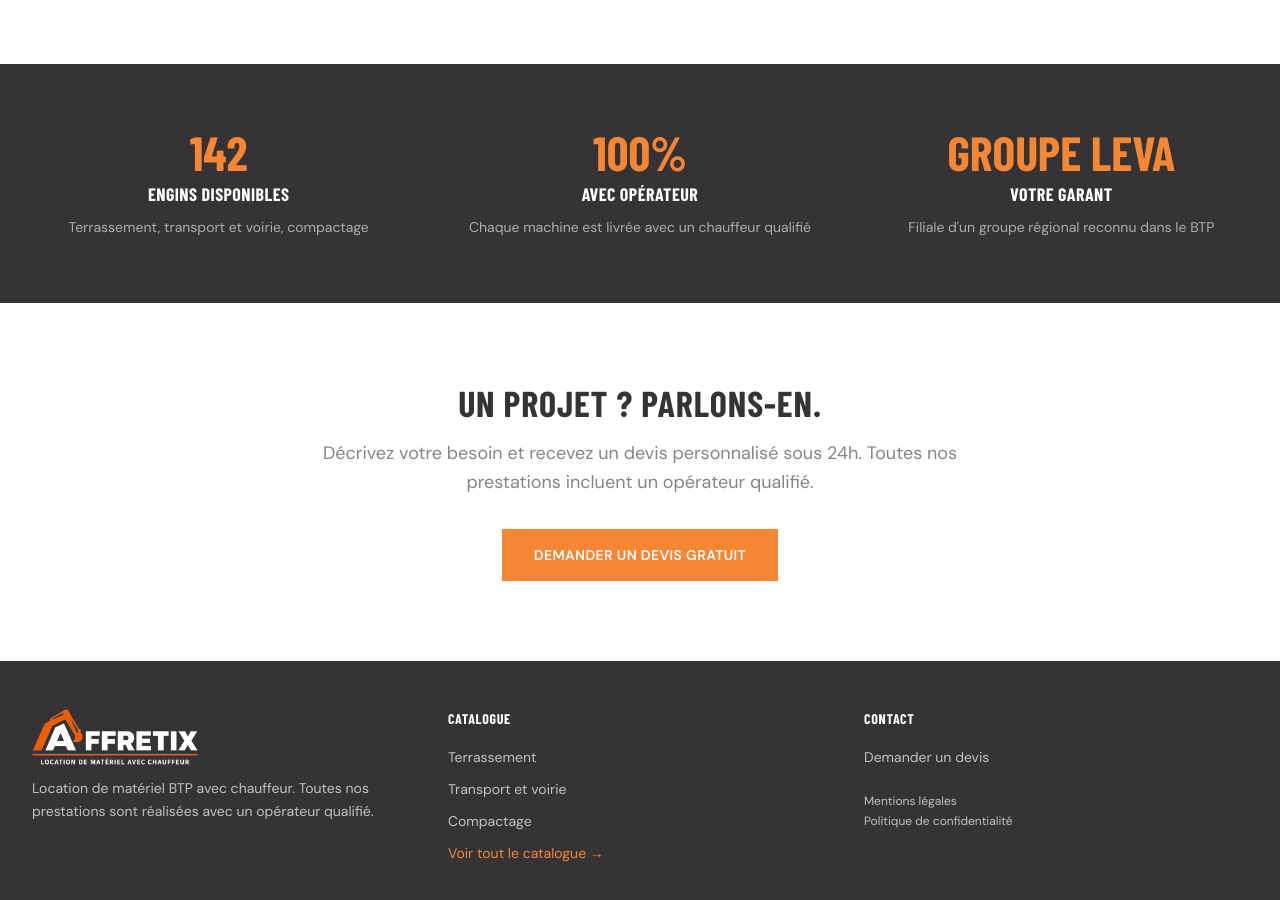
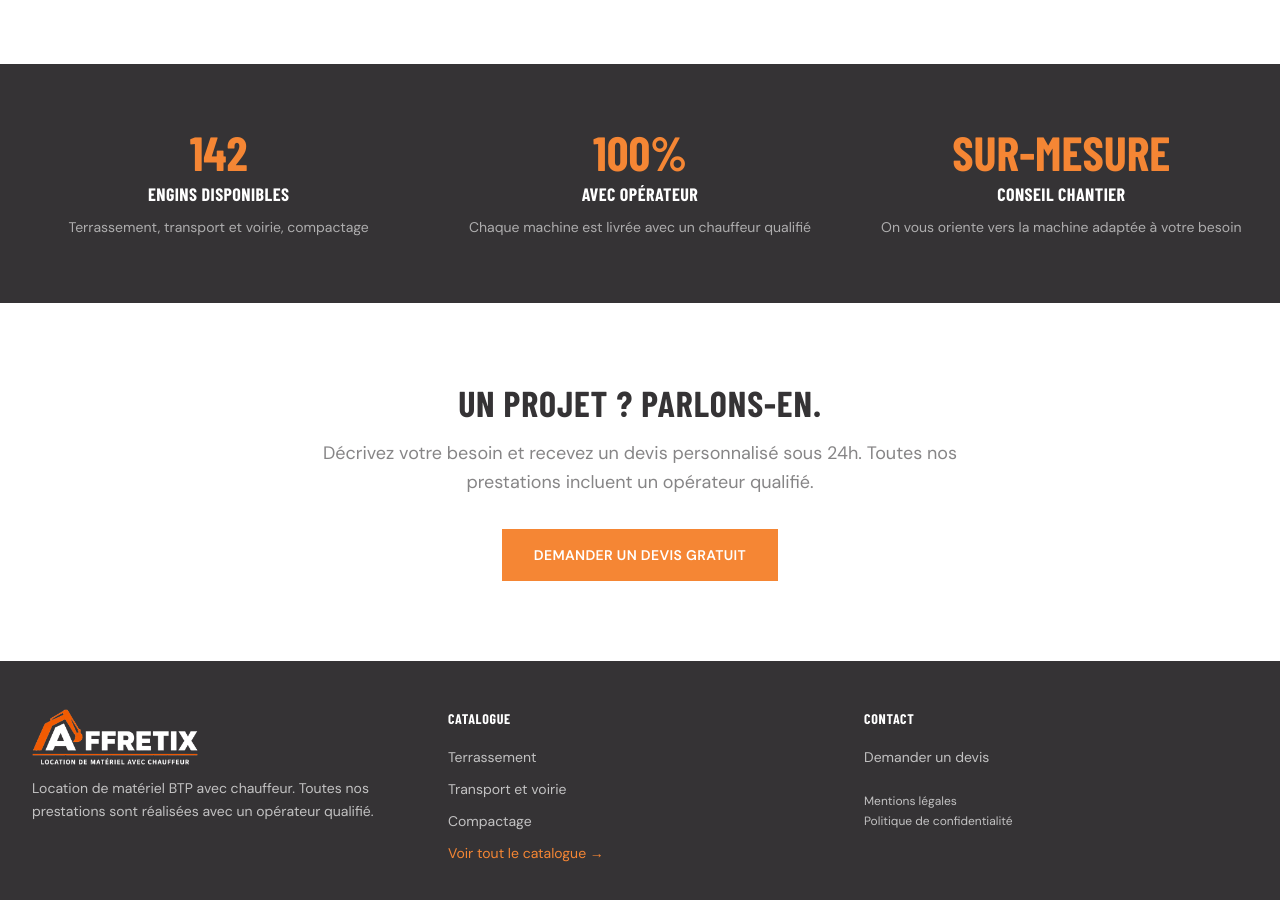
Before and after one commit to RomainRCD/Affretix_website, a Next.js app: page / in a window 1280 px wide. Shown: the part 1240-2140 px from the top of the page. Built offline with nearby package versions, Linux system fonts and the light colour scheme.

Commit message:
fix(home): remplace le bloc reassurance LEVA par "Sur-mesure / Conseil chantier"

```diff
--- a/src/components/home/Reassurance.tsx
+++ b/src/components/home/Reassurance.tsx
@@ -10,9 +10,9 @@
     description: 'Chaque machine est livrée avec un chauffeur qualifié',
   },
   {
-    value: 'Groupe LEVA',
-    label: 'Votre garant',
-    description: "Filiale d'un groupe régional reconnu dans le BTP",
+    value: 'Sur-mesure',
+    label: 'Conseil chantier',
+    description: 'On vous oriente vers la machine adaptée à votre besoin',
   },
 ]
 
```
